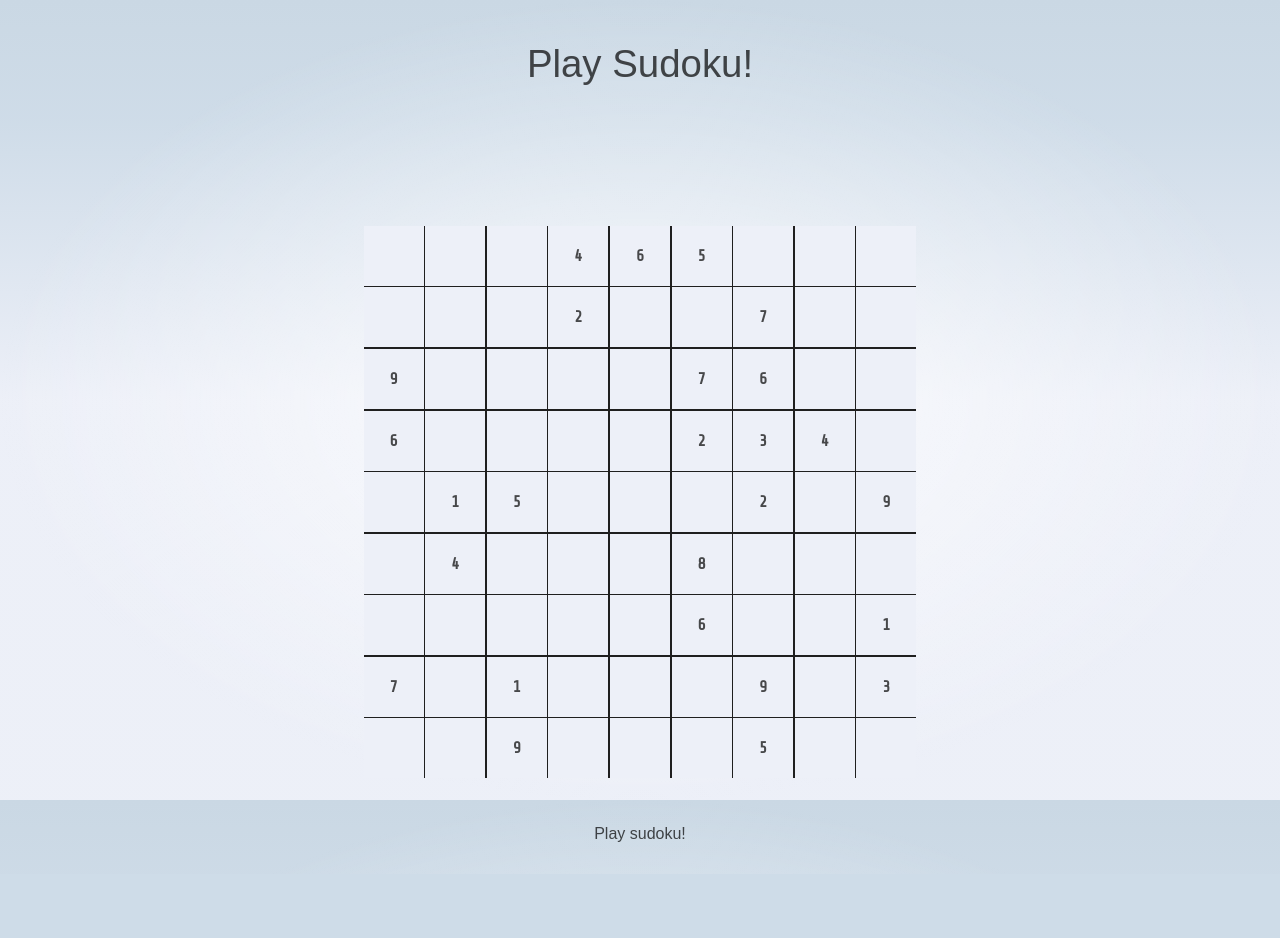
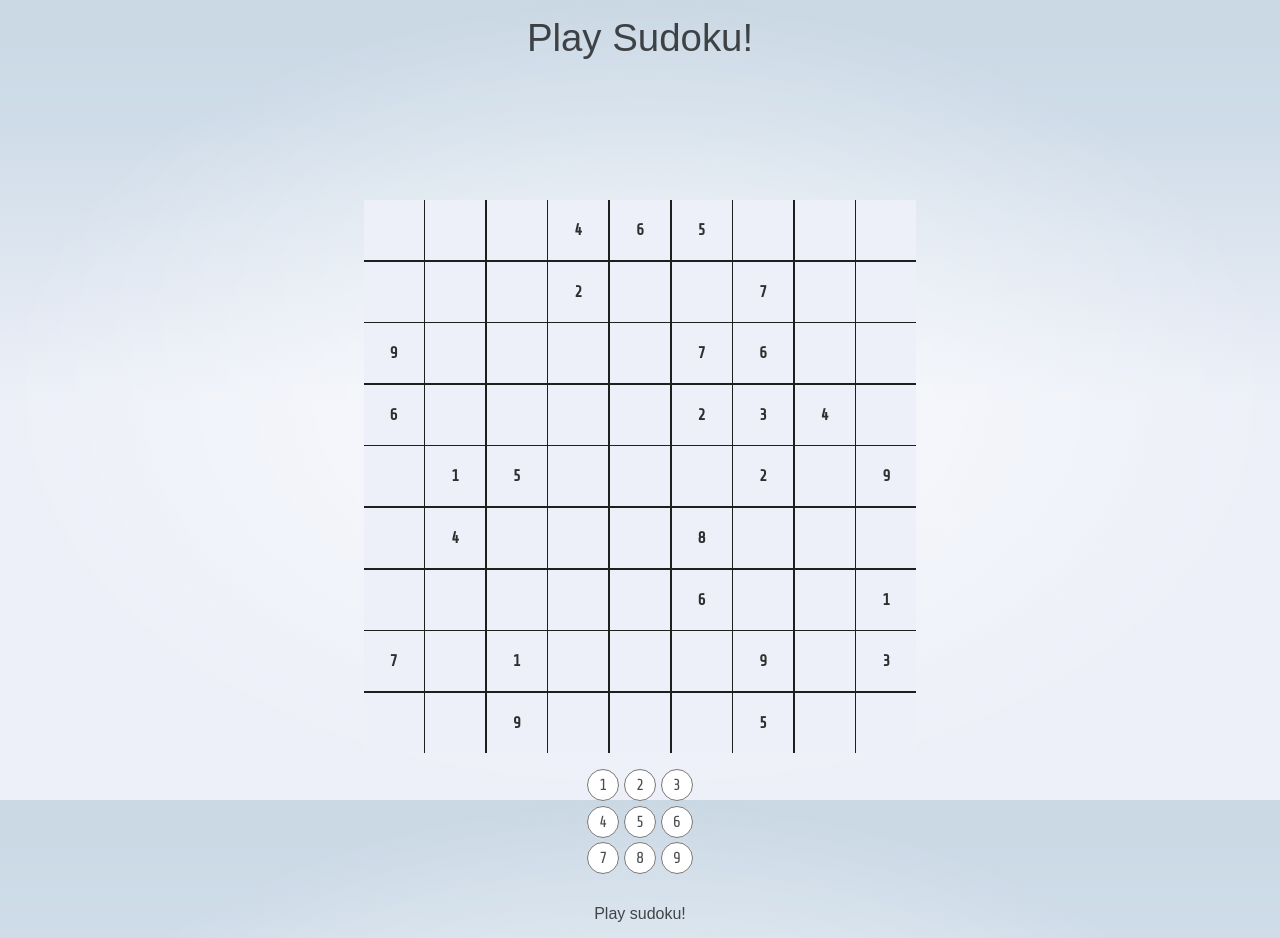
Before and after one commit to aSimpleUserOrSomeone/sveltejs-kit-sudoku, a SvelteKit app: page / in a window 1280 px wide. Before the commit the page ends 874 px from the top, so only its background shows below. Built offline with nearby package versions, Linux system fonts and the light colour scheme; no server answers.

Commit message:
Keyboard

```diff
--- a/src/routes/Sudoku.svelte
+++ b/src/routes/Sudoku.svelte
@@ -31,22 +31,74 @@
 <div class='sudoku-grid'>
 {#each sudokuArray as row}
 	{#each row as cell}
-		<div class="cell">
 		{#if cell != '.'}
-			{cell}
+			<div class="cell forever">
+				{cell}
+			</div>
+		{:else}
+			<div class="cell"/>
 		{/if}
-		</div>
 	{/each}
+{/each}
+</div>
+<div class="numbers-keyboard">
+{#each [1,2,3,4,5,6,7,8,9] as number}
+	<label>
+		<input type="radio" name="number" id="{number}">
+		<span>{number}</span>
+	</label>
 {/each}
 </div>
 
 <style>
 @import url('https://fonts.googleapis.com/css2?family=Share+Tech+Mono&display=swap');
 
+.numbers-keyboard {
+	font-family: 'Share Tech Mono', monospace;
+	width: fit-content;
+	height: fit-content;
+	margin: 1rem auto 0 auto;
+
+	display: grid;
+	grid-template-rows: repeat(3, 1fr);
+	grid-template-columns: repeat(3, 1fr);
+	gap: 0.3rem;
+}
+label {
+	position: relative;
+	width: 2rem;
+	height: 2rem;
+}
+label > span {
+	position: absolute;
+	width: min-content;
+	height: min-content;
+	top: 50%;
+	left: 50%;
+	transform: translate(-50%, -50%);
+}
+input[type='radio'] {
+	position: absolute;
+	width: 100%;
+	height: 100%;
+	top: 0%;
+	left: 0%;
+	background-color: "black";
+	border: 2px solid black;
+	border-radius: 50%;
+
+}
+input[type="radio"]:checked {
+	background-color: 'black';
+}
+input[type="radio"]:checked ~ span:first-of-type {
+  color: red;
+}
+
 .sudoku-grid {
 	margin: 140px auto auto auto;
 	width: fit-content;
-	aspect-ratio: 1;
+	height: fit-content;
 	display: grid;
 	grid-template-rows: repeat(9, 7.5vmin);
 	grid-template-columns: repeat(9, 7.5vmin);
@@ -59,6 +111,7 @@
 	user-select: none;
 	box-sizing: border-box;
 	background-color: var(--color-bg-2);
+	color: red;
 
 	display: flex;
 	justify-content: center;
@@ -67,5 +120,7 @@
 	font-weight: 600;
 }
 
-.cell:not(.forever)
+.cell.forever {
+	color: #2f2f2f;
+}
 </style>
--- a/src/routes/styles.css
+++ b/src/routes/styles.css
@@ -1,4 +1,10 @@
 @import '@fontsource/fira-mono';
+
+* {
+	margin: 0;
+	padding: 0;
+	box-sizing: border-box;
+}
 
 :root {
 	--font-body: Arial, -apple-system, BlinkMacSystemFont, 'Segoe UI', Roboto, Oxygen, Ubuntu,
```
